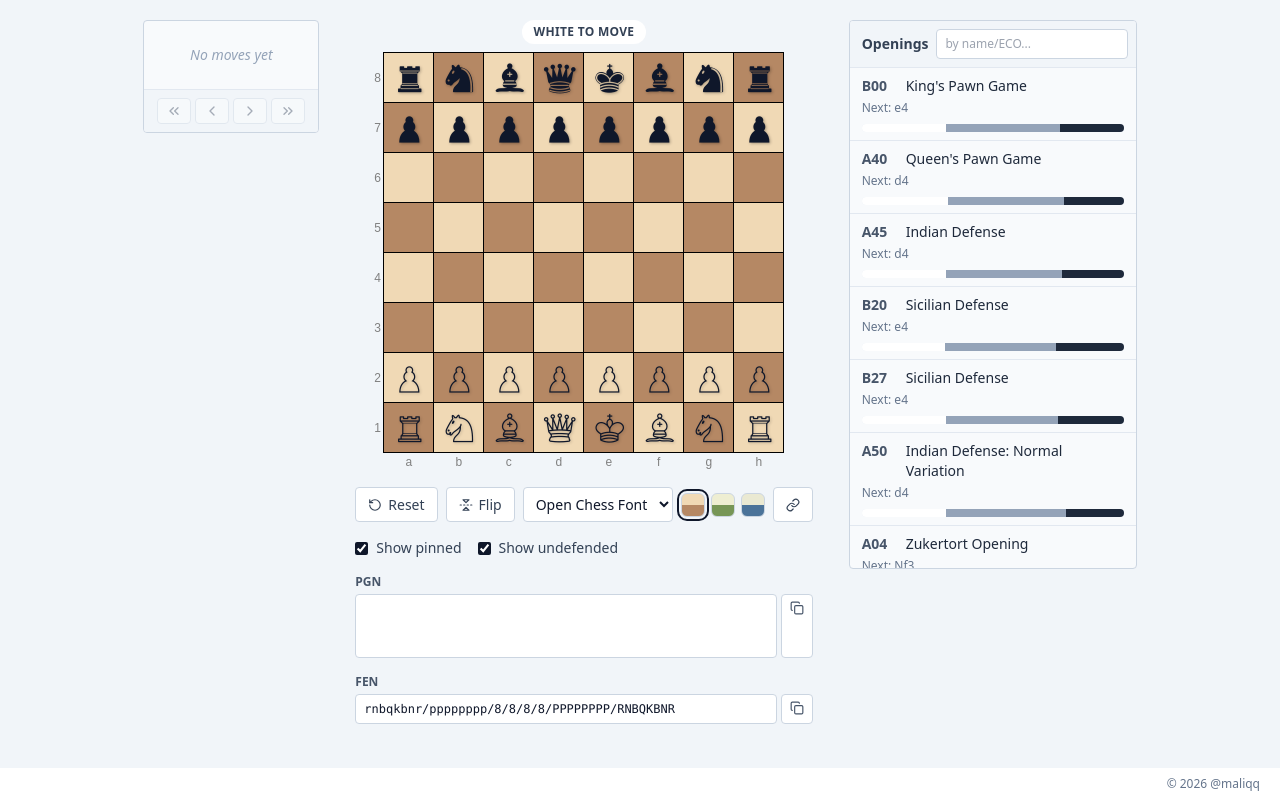
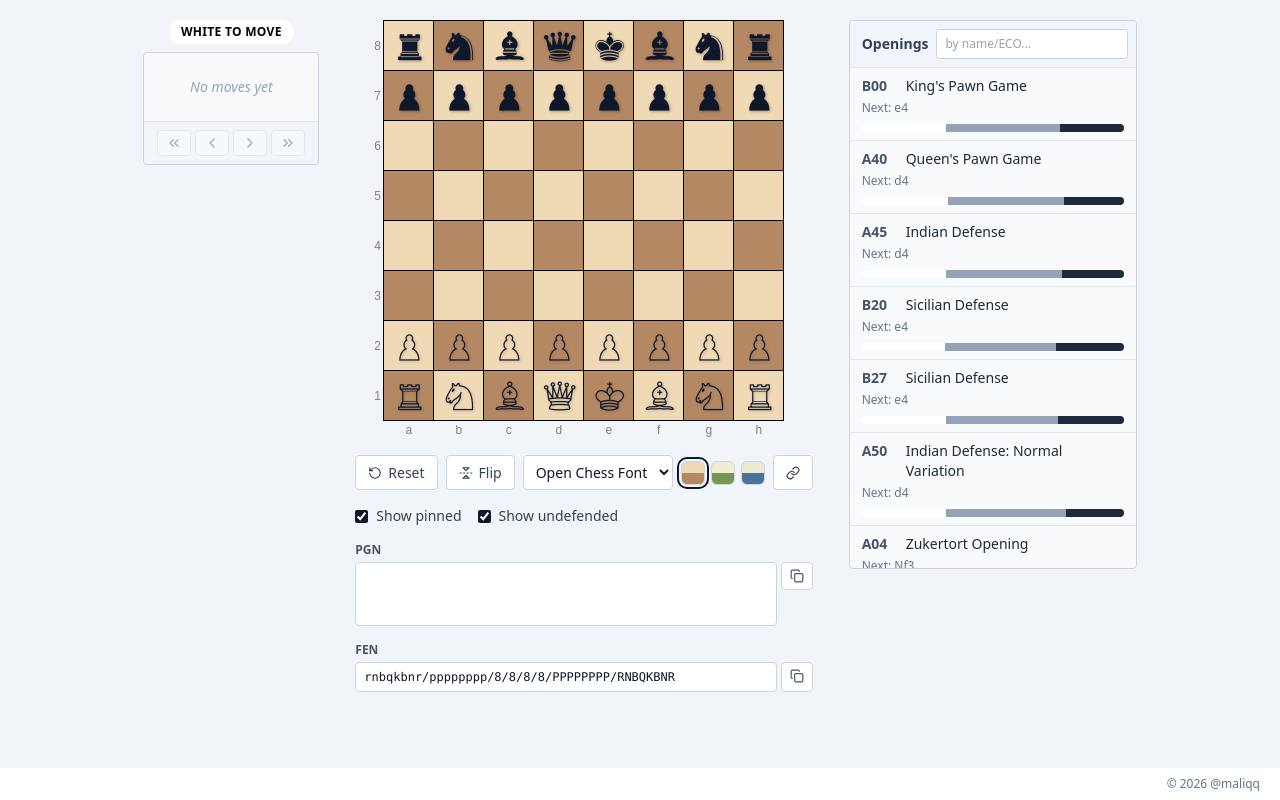
Before and after one commit to maliqq/chess-board-js, a React (Vite) app: page / in a window 1280 px wide. Built offline with nearby package versions, Linux system fonts and the light colour scheme.

Commit message:
minor fixes

```diff
--- a/src/App.tsx
+++ b/src/App.tsx
@@ -126,6 +126,14 @@ export function App() {
   const pgn = useMemo(() => sansToPgn(moves), [moves]);
   const activeColor = fen.split(" ")[1] === "b" ? "b" : "w";
   const visibleMoves = useMemo(() => moves.slice(0, viewIndex), [moves, viewIndex]);
+  const checkState = useMemo(() => {
+    try {
+      const board = new ChessBoard(fen);
+      return board.getCheckState();
+    } catch {
+      return { isCheck: false, isCheckmate: false };
+    }
+  }, [fen]);
   const openingSearchResults = useMemo(() => {
     if (!openingQuery.trim()) return [];
     return searchOpeningsByQuery(openingQuery).slice(0, 50);
@@ -284,17 +292,28 @@ export function App() {
           "--square-dark": COLOR_SCHEMES.find(c => c.id === colorScheme)?.dark,
         } as React.CSSProperties}
       >
-        <MoveList moves={moves} currentIndex={viewIndex} onNavigate={handleNavigate} />
+        <div className="flex flex-col gap-2">
+          <div className={cn(
+            "self-center rounded-full px-3 py-1 text-xs font-semibold uppercase tracking-wide",
+            checkState.isCheckmate
+              ? "bg-red-600 text-white"
+              : activeColor === "b"
+                ? "bg-black text-white"
+                : "bg-white text-black"
+          )}>
+            {checkState.isCheckmate
+              ? activeColor === "b"
+                ? "White won"
+                : "Black won"
+              : activeColor === "b"
+                ? "Black to move"
+                : "White to move"}
+          </div>
+          <MoveList moves={moves} currentIndex={viewIndex} onNavigate={handleNavigate} />
+        </div>
 
         <div className="flex flex-col gap-4">
           <div className="flex flex-col self-center">
-            <div className={cn(
-              "self-center rounded-full mb-2 px-3 py-1 text-xs font-semibold uppercase tracking-wide text-slate-700",
-              activeColor === "b" ? "bg-black" : "bg-white",
-              activeColor === "b" ? "text-white" : "text-black"
-            )}>
-              {activeColor === "b" ? "Black to move" : "White to move"}
-            </div>
             <Board
               fen={fen}
               swapped={flipped}
@@ -377,7 +396,7 @@ export function App() {
               <button
                 type="button"
                 onClick={() => handleCopy(pgn, "pgn")}
-                className="inline-flex items-start rounded border border-slate-300 bg-white px-2 py-1.5 text-slate-600 hover:bg-slate-50"
+                className="inline-flex h-fit items-start rounded border border-slate-300 bg-white px-2 py-1.5 text-slate-600 hover:bg-slate-50"
                 title="Copy PGN"
               >
                 <Copy size={14} className={copiedField === "pgn" ? "text-green-500" : ""} />
```
